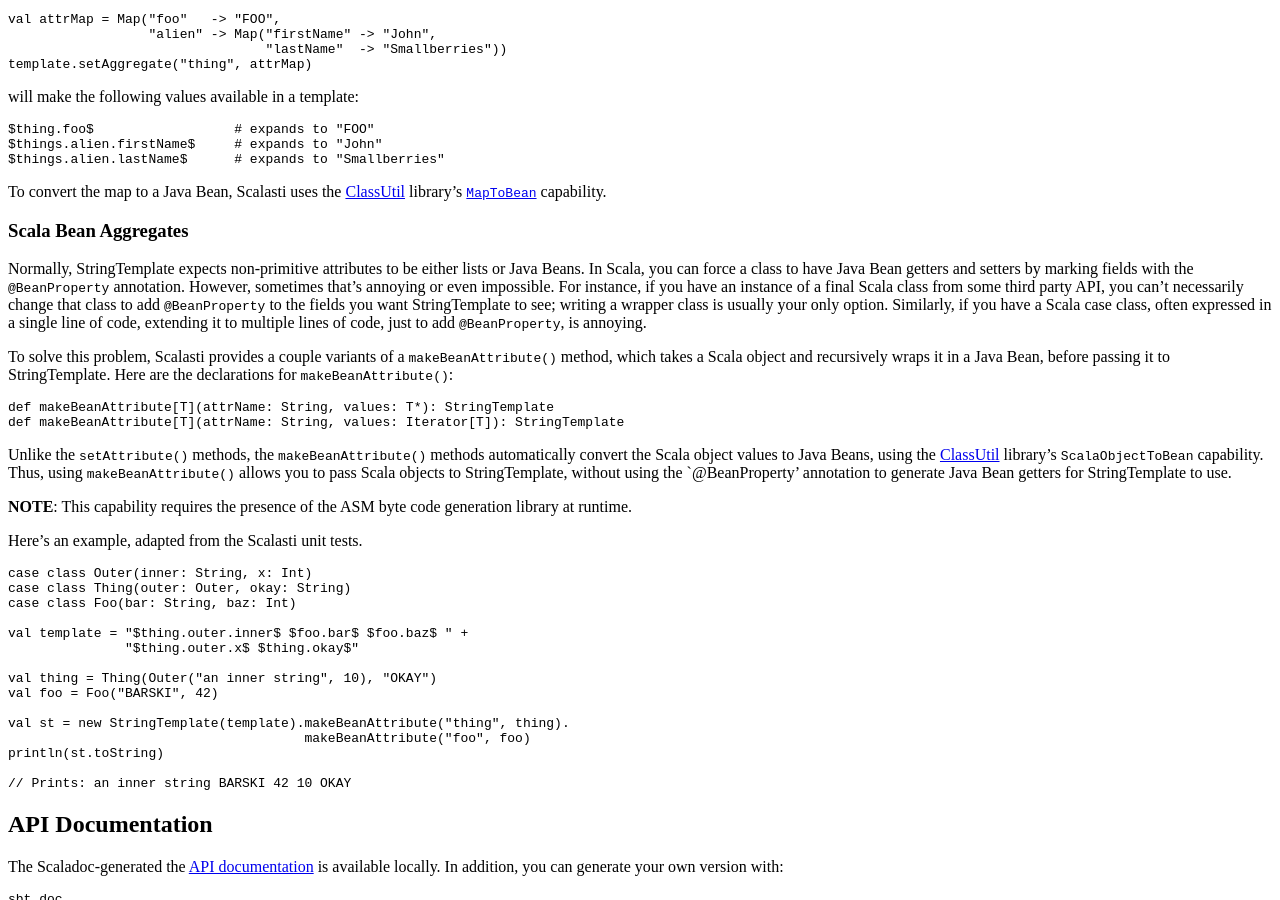
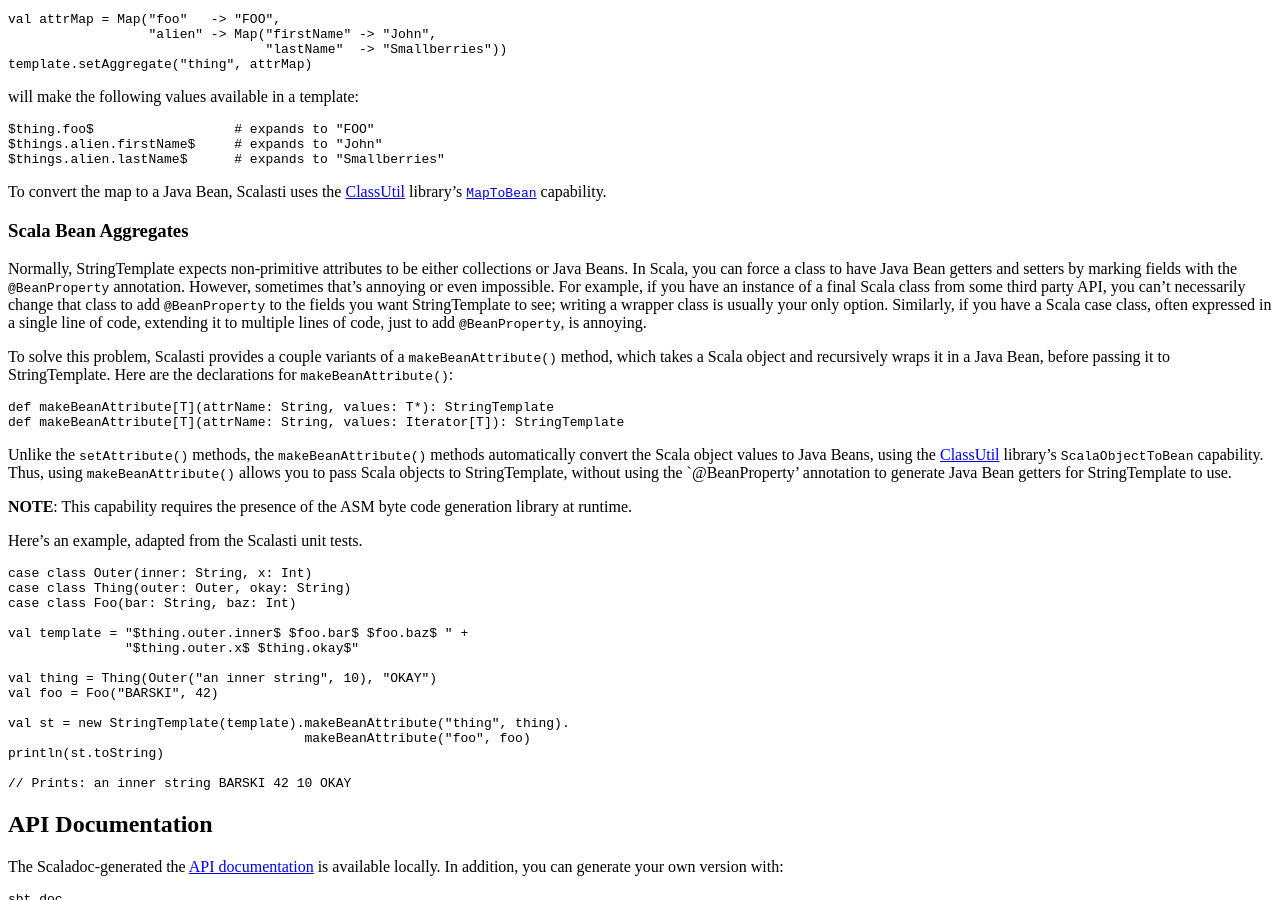
Before and after one commit to bmc/scalasti, a Jekyll site: the page built from index.md, in a window 1280 px wide and 900 px high, scrolled down 4753 px. Built offline with Jekyll 4.4.1, drawn with Linux system fonts in a browser that asks for light colours; some of the changed text lies outside the part shown.

Commit message:
Slight wording change

```diff
--- a/index.md
+++ b/index.md
@@ -265,7 +265,7 @@ underlying StringTemplate library does:
 It sets an automatic aggregate from the specified arguments, returning the
 template, for convenience. An automatic aggregate looks like an object from
 within a template, but it isn't backed by a bean. Instead, you specify the
-aggregate with a special syntax. For instance, the following code defines
+aggregate with a special syntax. For example, the following code defines
 an aggregate attribute called `name`, with two fields, `first` and `last`.
 Those fields can be interpolated within a template via `$item.first$` and
 `$item.last$`.
@@ -357,9 +357,9 @@ library's [`MapToBean`][MapToBean] capability.
 ### Scala Bean Aggregates
 
 Normally, StringTemplate expects non-primitive attributes to be either
-lists or Java Beans. In Scala, you can force a class to have Java Bean
+collections or Java Beans. In Scala, you can force a class to have Java Bean
 getters and setters by marking fields with the `@BeanProperty` annotation.
-However, sometimes that's annoying or even impossible. For instance, if you
+However, sometimes that's annoying or even impossible. For example, if you
 have an instance of a final Scala class from some third party API, you
 can't necessarily change that class to add `@BeanProperty` to the fields
 you want StringTemplate to see; writing a wrapper class is usually your
```
